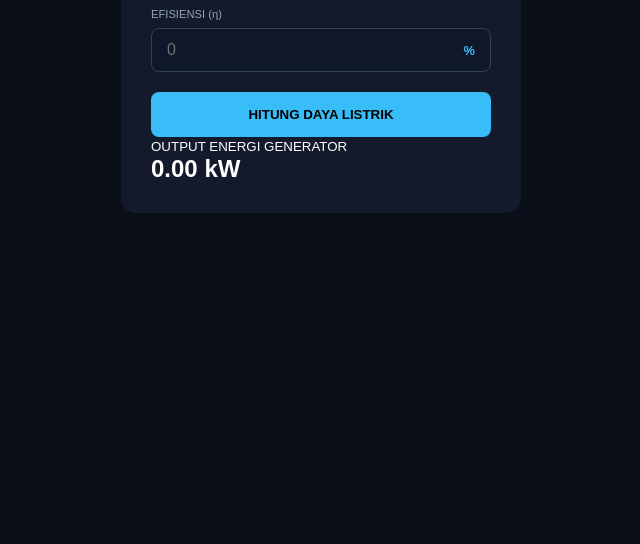
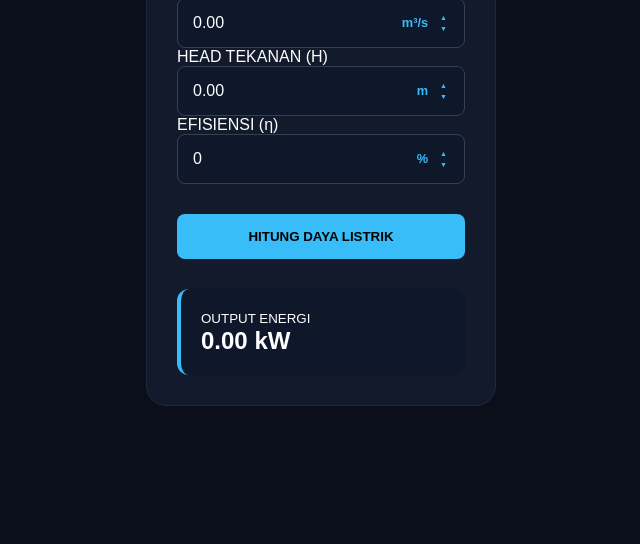
Before and after one commit to lishafira/Kalkulator-Mekanika-Fluida, a website: page index.html in a window 1280 px wide. Shown: the part 256-800 px from the top of the page, without its empty margins (319-959 px from the left). Drawn offline with Linux system fonts and the light colour scheme.

Commit message:
poles pt.kesekian

```diff
--- a/index.html
+++ b/index.html
@@ -7,10 +7,9 @@
     <link rel="stylesheet" href="style.css">
 </head>
 <body>
-
     <div class="main-wrapper">
         <aside class="sidebar">
-            <header class="header">
+            <header>
                 <h2>FLUID CONTROL</h2>
                 <p>Sistem Estimasi Daya Turbin</p>
             </header>
@@ -18,38 +17,49 @@
             <div class="input-section">
                 <div class="field">
                     <label>DEBIT ALIRAN (Q)</label>
-                    <div class="input-container">
-                        <input type="number" id="debit" placeholder="0.00" step="0.01">
+                    <div class="input-wrapper">
+                        <input type="number" id="debit" value="0.00" step="0.01">
                         <span class="unit">m³/s</span>
+                        <div class="spinner">
+                            <button onclick="adjust('debit', 0.01)">▲</button>
+                            <button onclick="adjust('debit', -0.01)">▼</button>
+                        </div>
                     </div>
                 </div>
 
                 <div class="field">
                     <label>HEAD TEKANAN (H)</label>
-                    <div class="input-container">
-                        <input type="number" id="head" placeholder="0.00" step="0.1">
+                    <div class="input-wrapper">
+                        <input type="number" id="head" value="0.00" step="0.1">
                         <span class="unit">m</span>
+                        <div class="spinner">
+                            <button onclick="adjust('head', 0.1)">▲</button>
+                            <button onclick="adjust('head', -0.1)">▼</button>
+                        </div>
                     </div>
                 </div>
 
                 <div class="field">
                     <label>EFISIENSI (η)</label>
-                    <div class="input-container">
-                        <input type="number" id="efisiensi" placeholder="0">
+                    <div class="input-wrapper">
+                        <input type="number" id="efisiensi" value="0" step="1">
                         <span class="unit">%</span>
+                        <div class="spinner">
+                            <button onclick="adjust('efisiensi', 1)">▲</button>
+                            <button onclick="adjust('efisiensi', -1)">▼</button>
+                        </div>
                     </div>
                 </div>
             </div>
 
-            <button class="calc-btn" onclick="calculatePower()">HITUNG DAYA LISTRIK</button>
+            <button class="calc-btn" onclick="calculate()">HITUNG DAYA LISTRIK</button>
 
             <div class="result-box">
-                <small>OUTPUT ENERGI GENERATOR</small>
+                <small>OUTPUT ENERGI</small>
                 <h1 id="result">0.00 kW</h1>
             </div>
         </aside>
     </div>
-
     <script src="script.js"></script>
 </body>
 </html>
--- a/public/script.js
+++ b/public/script.js
@@ -1,39 +1,32 @@
-let turbineTween = gsap.to("#turbineSVG", {
-    rotation: 360,
-    duration: 4,
-    repeat: -1,
-    ease: "none"
-});
+function adjust(id, delta) {
+    const input = document.getElementById(id);
+    const step = parseFloat(input.step) || 1;
+    let val = parseFloat(input.value) || 0;
 
-async function calculatePower() {
-    const debit = parseFloat(document.getElementById('debit').value) || 0;
-    const head = parseFloat(document.getElementById('head').value) || 0;
-    const efisiensi = parseFloat(document.getElementById('efisiensi').value) || 0;
-
-    if (debit <= 0 || head <= 0) {
-        alert("Mohon masukkan nilai Debit dan Head yang valid.");
-        return;
-    }
-
-    const power = 9.81 * debit * head * (efisiensi / 100);
-    updateResultUI(power);
-    updateTurbineAnimation(power);
+    val = (val + delta).toFixed(step < 1 ? 2 : 0);
+    input.value = val;
+    input.style.color = "#38bdf8";
+    setTimeout(() => {
+        input.style.color = "#fff";
+    }, 150);
 }
 
-function updateResultUI(power) {
-    gsap.to("#result", {
-        duration: 0.8,
-        textContent: power.toFixed(2) + " kW",
-        roundProps: "textContent",
-        ease: "power2.out"
-    });
+function calculate() {
+    const Q = parseFloat(document.getElementById('debit').value) || 0;
+    const H = parseFloat(document.getElementById('head').value) || 0;
+    const eta = (parseFloat(document.getElementById('efisiensi').value) || 0) / 100;
+
+    //P = rho * g * Q * H * eta
+    // rho = 1000 kg/m^3, g = 9.81 m/s^2
+    const rho = 1000;
+    const g = 9.81;
+    const P = (rho * g * Q * H * eta) / 1000;
+
+    document.getElementById('result').innerText = P.toFixed(2) + " kW";
 }
 
-function updateTurbineAnimation(power) {
-    const speed = Math.max(0.5, 4 - (power / 1000));
-
-    gsap.to(turbineTween, {
-        duration: 1,
-        timeScale: 4 / speed
+document.querySelectorAll('input').forEach(input => {
+    input.addEventListener('blur', function() {
+        if(this.value === "") this.value = "0.00";
     });
-}
+});
--- a/public/style.css
+++ b/public/style.css
@@ -1,50 +1,23 @@
-* { margin: 0; padding: 0; box-sizing: border-box; }
-body { background: #0b0f19; color: #fff; font-family: sans-serif; padding: 20px; }
+* { box-sizing: border-box; margin: 0; padding: 0; font-family: sans-serif; }
+body { background: #0b0f19; color: #fff; display: flex; justify-content: center; align-items: center; min-height: 100vh; }
 
-.main-wrapper {
-    max-width: 400px; margin: 0 auto;
-    background: #131a2c; padding: 30px; border-radius: 15px;
+.main-wrapper { width: 350px; background: #131a2c; padding: 30px; border-radius: 20px; border: 1px solid #1e293b; }
+.sidebar { display: flex; flex-direction: column; gap: 20px; }
+
+.input-wrapper {
+    display: flex; align-items: center; background: #0f172a;
+    border: 1px solid #334155; border-radius: 8px; padding: 0 15px; height: 50px;
 }
+input { background: none; border: none; color: #fff; width: 100%; outline: none; font-size: 1rem; }
+input::-webkit-outer-spin-button, input::-webkit-inner-spin-button { -webkit-appearance: none; }
 
-.field { margin-bottom: 20px; }
-label { display: block; font-size: 0.7rem; color: #94a3b8; margin-bottom: 8px; }
+.unit { color: #38bdf8; font-size: 0.8rem; font-weight: bold; margin: 0 10px; }
+.spinner { display: flex; flex-direction: column; }
+.spinner button {
+    background: none; border: none; color: #38bdf8; cursor: pointer;
+    font-size: 7px; transition: 0.1s; padding: 2px;
+}
+.spinner button:active { transform: scale(0.6); color: #fff; }
 
-.input-container {
-    display: flex;
-    align-items: center;
-    background: #0f172a;
-    border: 1px solid #334155;
-    border-radius: 8px;
-    padding: 12px 15px;
-}
-
-input {
-    background: transparent;
-    border: none;
-    color: #fff;
-    width: 100%;
-    outline: none;
-    font-size: 1rem;
-    appearance: none;
-}
-
-input::-webkit-inner-spin-button,
-input::-webkit-outer-spin-button { appearance: none; margin: 0; }
-
-.unit {
-    color: #38bdf8;
-    font-size: 0.8rem;
-    margin-left: 10px;
-    font-weight: bold;
-}
-
-
-.calc-btn {
-    width: 100%;
-    padding: 15px;
-    background: #38bdf8;
-    border: none;
-    border-radius: 8px;
-    font-weight: bold;
-    cursor: pointer;
-}
+.calc-btn { width: 100%; padding: 15px; background: #38bdf8; border: none; border-radius: 8px; font-weight: bold; cursor: pointer; margin-top: 10px; }
+.result-box { background: #0f172a; padding: 20px; border-radius: 12px; border-left: 4px solid #38bdf8; margin-top: 10px; }
```
